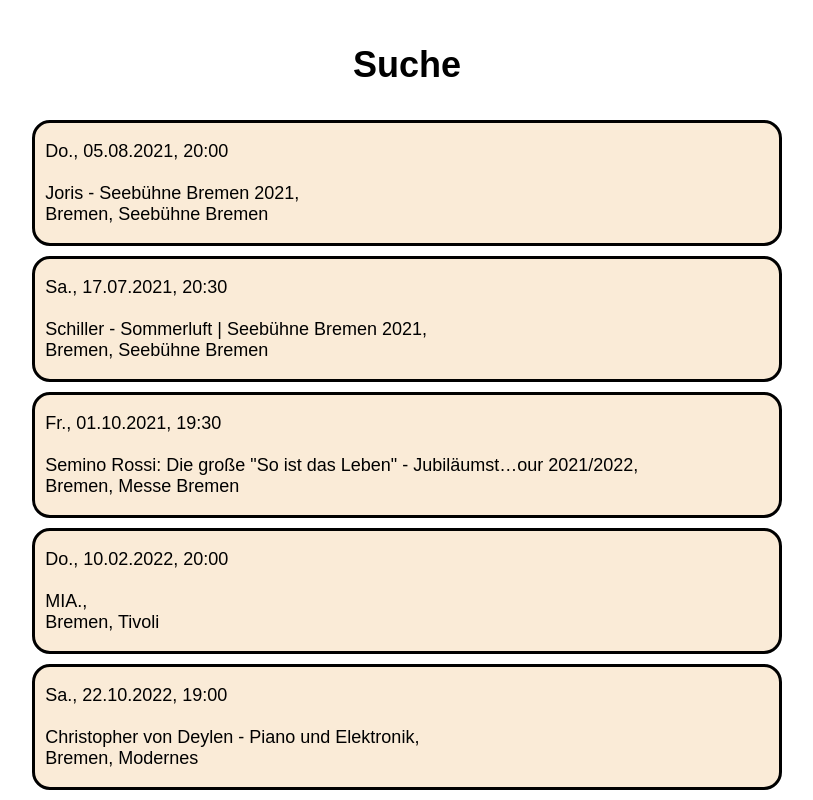
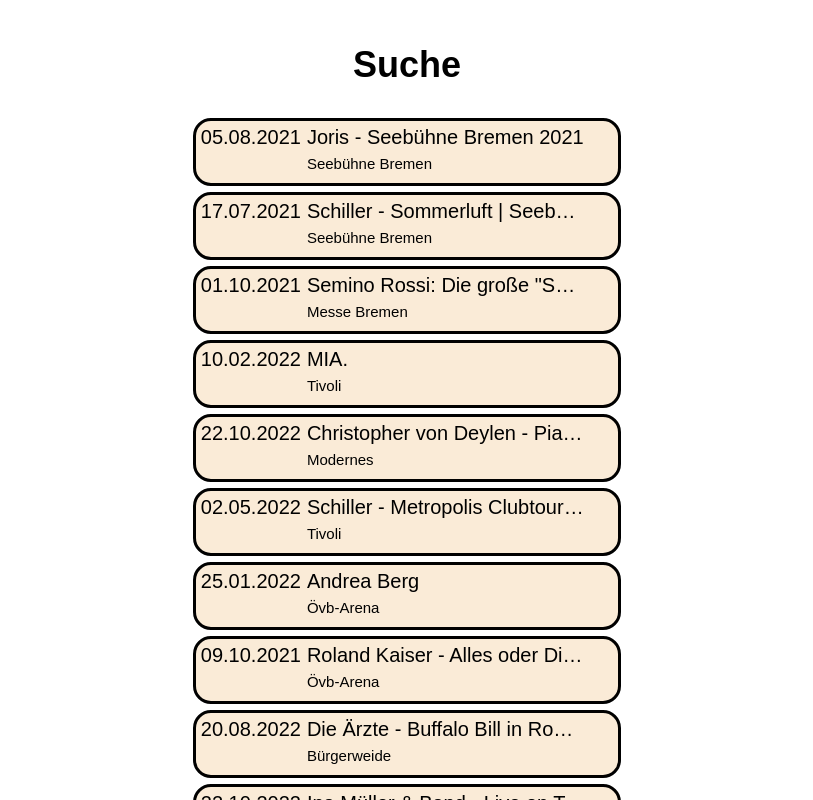
Before and after one commit to frederikebruendermann/capstone-project, a React (Create React App) app: page / in a window 1280 px wide. Shown: the top 800 px of the page, without its empty margins (233-1046 px from the left). Built offline with nearby package versions, Linux system fonts and the light colour scheme.

Commit message:
Add basic style to card

```diff
--- a/src/components/ConcertCard.js
+++ b/src/components/ConcertCard.js
@@ -12,25 +12,53 @@
   artistName,
   concertLocation,
 }) {
+  const createDate = concertDate.split(", ");
+  const Date = [createDate[1].replace(",", " ")];
+
+  const createLocation = concertLocation.split(",");
+  const Location = [createLocation[1].replace(",", " ")];
+
   return (
     <Wrapper>
-      <p>
-        {concertDate}
-        <br />
-        <br />
-        {artistName},
-        <br />
-        {concertLocation}
-      </p>
+      <DateStyle>{Date}</DateStyle>
+      <ArtistStyle>{artistName}</ArtistStyle>
+      <LocationStyle>{Location}</LocationStyle>
     </Wrapper>
   );
 }
 
 const Wrapper = styled.li`
-  margin: 5px;
+  margin: 3px;
   border: 3px solid black;
   border-radius: 1em;
-  padding-left: 10px;
+  padding: 5px;
   background: antiquewhite;
   list-style: none;
+  display: grid;
+  grid-template-columns: 1fr 3fr;
+  grid-template-rows: 1fr 1fr;
+  grid-template-areas:
+    "Date artistName artistName"
+    ". Location Location";
+  gap: 6px;
 `;
+
+const DateStyle = styled.span`
+  font-size: 20px;
+  grid-area: Date;
+`;
+
+const ArtistStyle = styled.span`
+  font-size: 20px;
+  grid-area: artistName;
+  justify-self: start;
+  white-space: nowrap;
+  overflow: hidden;
+  max-width: 25ch;
+  text-overflow: ellipsis;
+`;
+
+const LocationStyle = styled.span`
+  font-size: 15px;
+  grid-area: Location;
+`;
```
Also changed, not shown: 1 other file (tests, documents, lock files or other folders).
